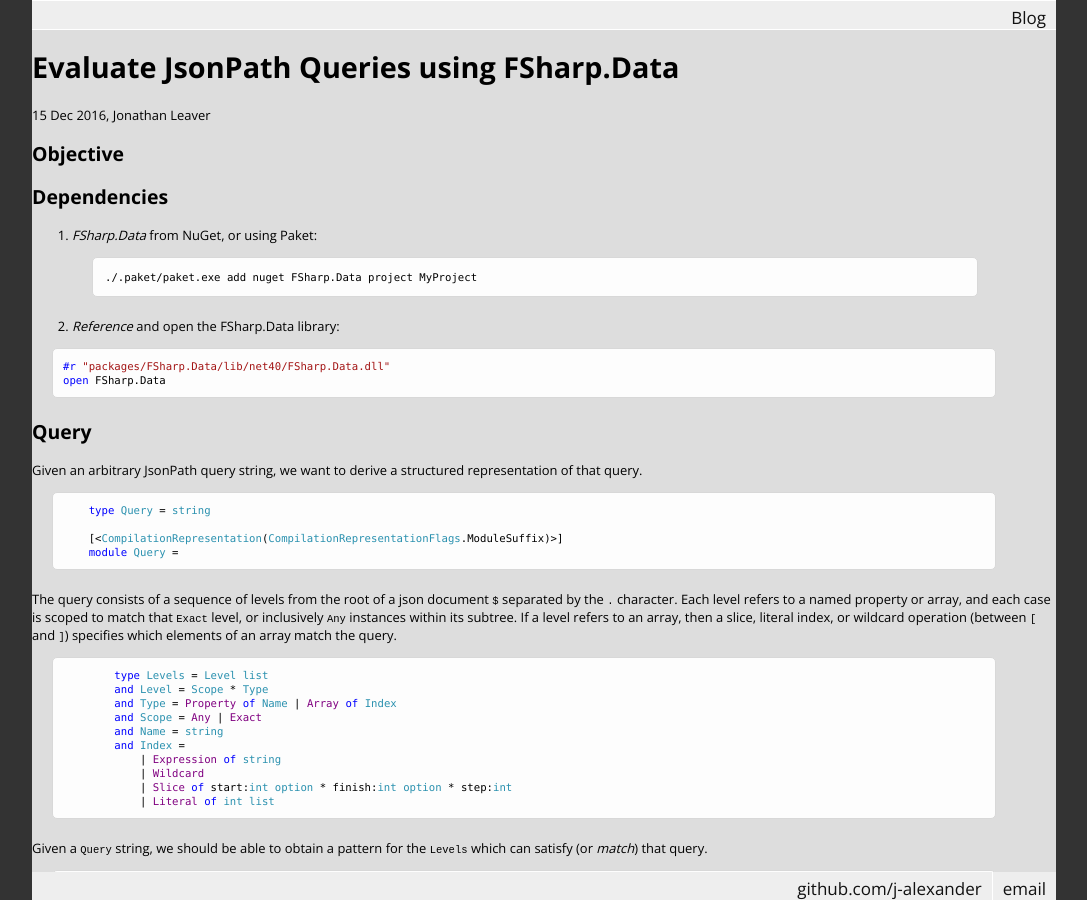
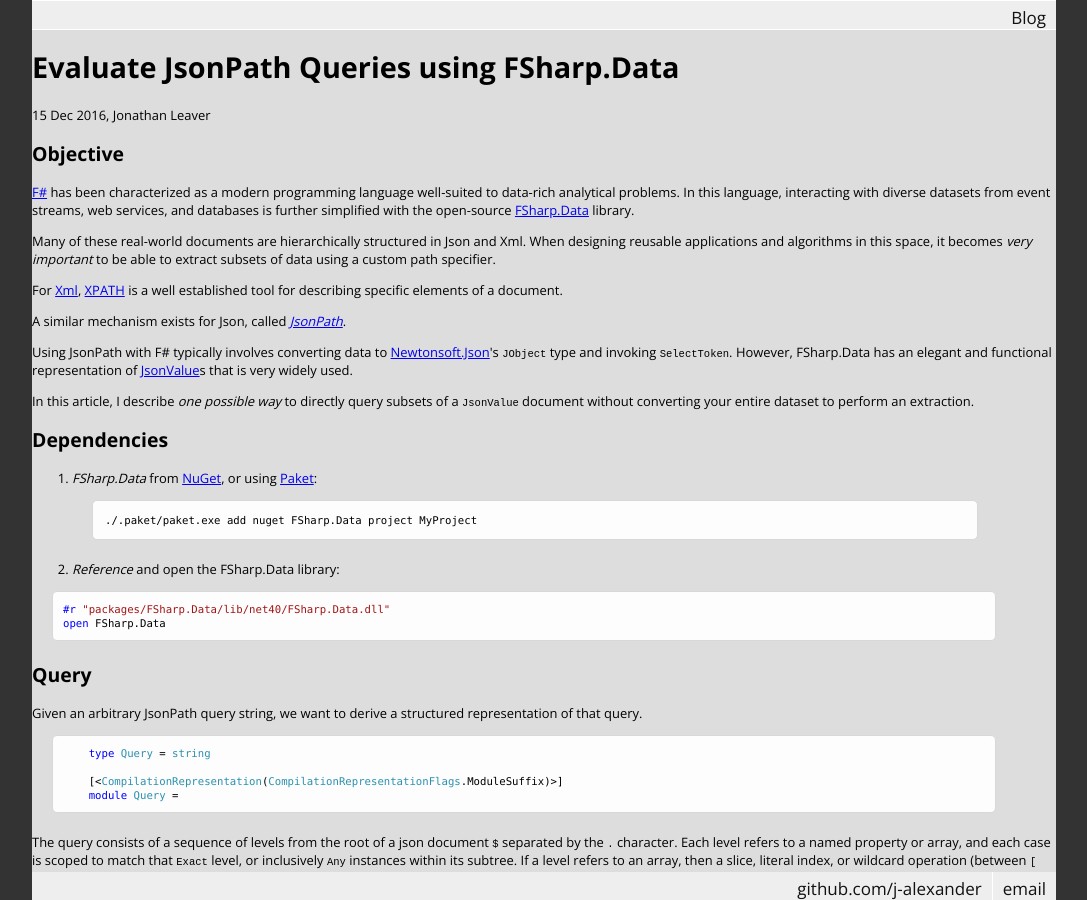
Before and after one commit to j-alexander/j-alexander.github.io, a Jekyll site: the page built from _posts/2016-12-15-jsonpath-queries-using-fsharpdata.html, in a window 1280 px wide and 900 px high. Shown: the whole window, without its empty margins (96-1183 px from the left). Built offline with Jekyll 4.4.1, drawn with Linux system fonts in a browser that asks for light colours; some web fonts are replaced.

Commit message:
add objective

```diff
--- a/_posts/2016-12-15-jsonpath-queries-using-fsharpdata.html
+++ b/_posts/2016-12-15-jsonpath-queries-using-fsharpdata.html
@@ -6,10 +6,28 @@
 publish: false
 ---
 <h2>Objective</h2>
+<p><a href="http://fsharp.org/about/index.html">F#</a> has been characterized as a modern programming language
+well-suited to data-rich analytical problems.
+In this language, interacting with diverse datasets from event streams, web services, and databases
+is further simplified with the open-source <a href="http://fsharp.github.io/FSharp.Data/">FSharp.Data</a>
+library.</p>
+<p>Many of these real-world documents are hierarchically structured in Json and Xml.
+When designing reusable applications and algorithms in this space, it becomes <em>very important</em> to
+be able to extract subsets of data using a custom path specifier.</p>
+<p>For <a href="https://en.wikipedia.org/wiki/XML">Xml</a>, <a href="http://www.w3schools.com/xml/xml_xpath.asp">XPATH</a> is
+a well established tool for describing specific elements of a document.</p>
+<p>A similar mechanism exists for Json, called <em><a href="http://goessner.net/articles/JsonPath/">JsonPath</a></em>.</p>
+<p>Using JsonPath with F# typically involves converting data to
+<a href="http://www.newtonsoft.com/json/help/html/QueryJsonSelectToken.htm">Newtonsoft.Json</a>'s <code>JObject</code>
+type and invoking <code>SelectToken</code>.  However, FSharp.Data has an elegant and functional representation
+of <a href="http://fsharp.github.io/FSharp.Data/reference/fsharp-data-jsonvalue.html">JsonValue</a>s that is
+very widely used.</p>
+<p>In this article, I describe <em>one possible way</em> to directly query subsets of a <code>JsonValue</code> document
+without converting your entire dataset to perform an extraction.</p>
 <h2>Dependencies</h2>
 <ol>
 <li>
-<p><em>FSharp.Data</em> from NuGet, or using Paket:</p>
+<p><em>FSharp.Data</em> from <a href="https://www.nuget.org/packages/newtonsoft.json/">NuGet</a>, or using <a href="https://fsprojects.github.io/Paket/">Paket</a>:</p>
 <table class="pre"><tr><td class="snippet"><pre class="fssnip"><code lang="powershell">./.paket/paket.exe add nuget FSharp.Data project MyProject
 </code></pre></td></tr></table>
 </li>
```
Also changed, not shown: 1 other file.
